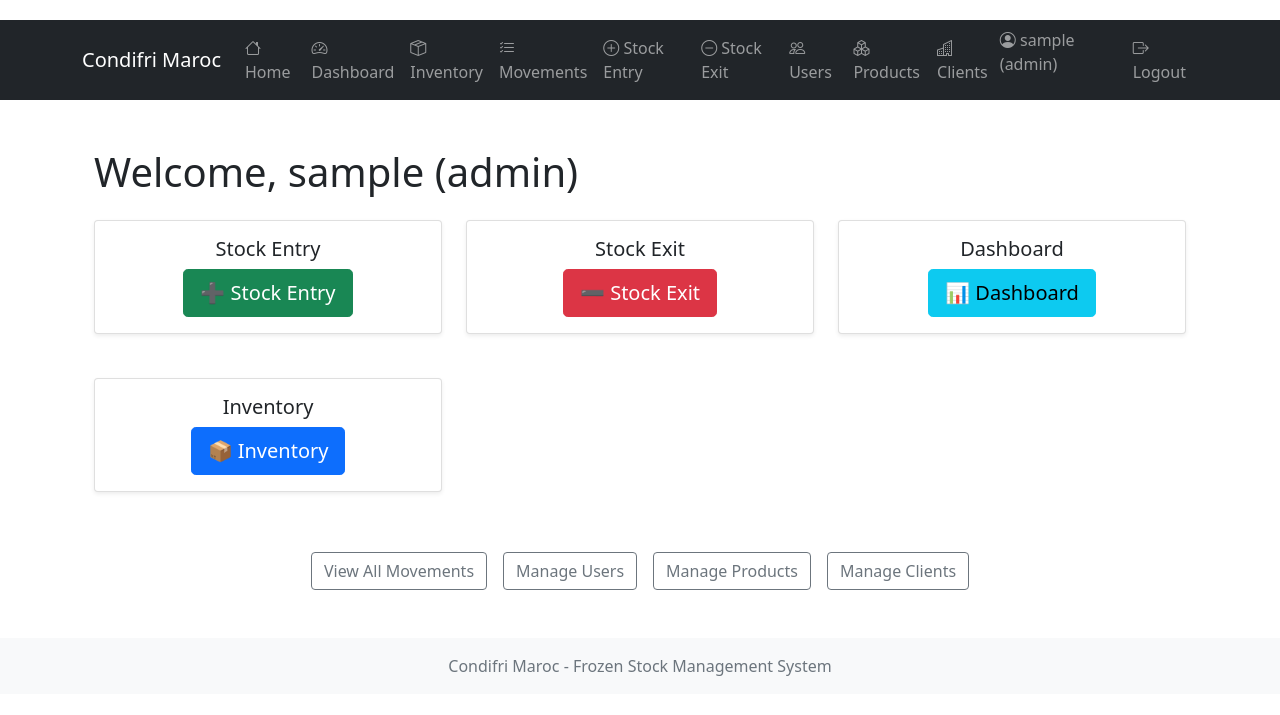
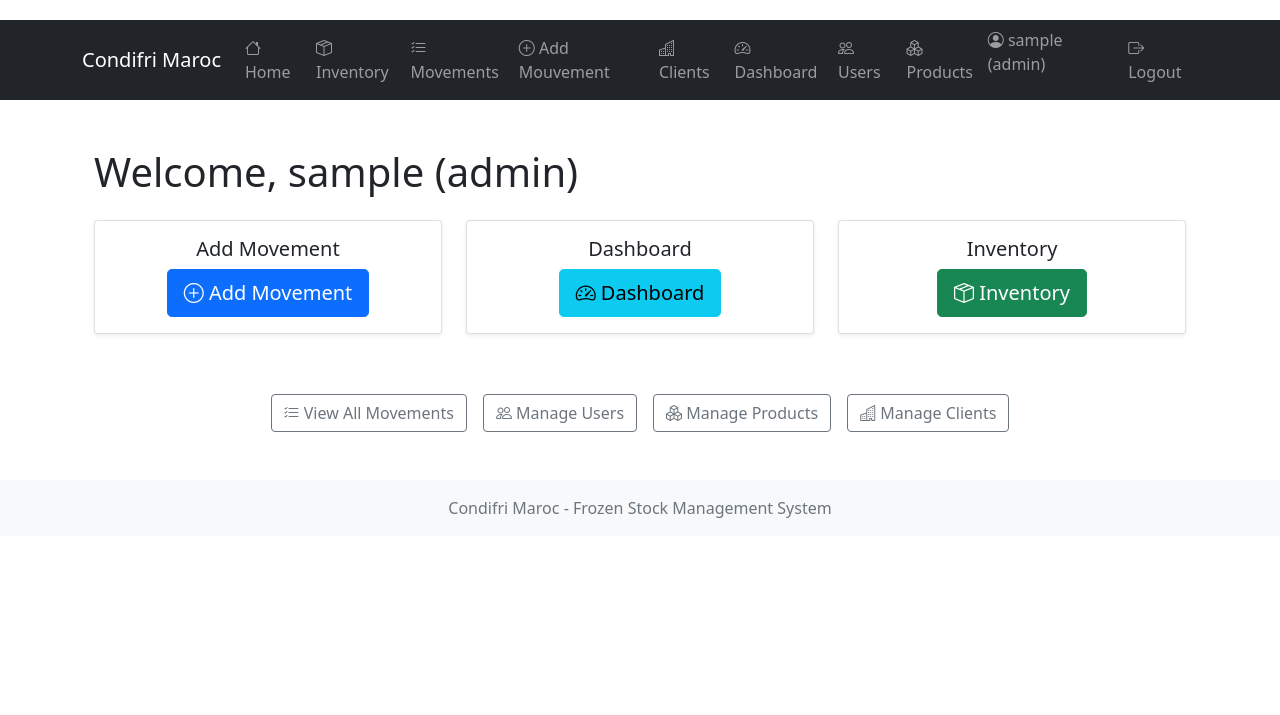
Before and after one commit to Amine-Negg/prjctmar, a Flask app: page / in a window 1280 px wide. Shown: the top 715 px of the page. Run offline with Flask 3, Linux system fonts and the light colour scheme; the visitor is signed in with stand-in values (Sample User, id 1).

Commit message:
'lastupdate'

```diff
--- a/app.py
+++ b/app.py
@@ -1,4 +1,3 @@
-from datetime import datetime
 from flask import Flask, render_template, request, redirect, url_for, session, flash, send_file
 import sqlite3
 from werkzeug.security import generate_password_hash, check_password_hash
@@ -19,6 +18,7 @@ from reportlab.lib.units import inch
 from threading import Thread
 from flask_mail import Mail, Message
 
+# Initialize Flask app
 app = Flask(__name__)
 app.secret_key = 'your_secure_secret_key_here'
 
@@ -45,6 +45,11 @@ LOGO_PATH = Path(__file__).parent / "static" / "img" / "logo.png"
 # Ensure directories exist
 DATA_DIR.mkdir(exist_ok=True)
 BACKUP_DIR.mkdir(exist_ok=True)
+
+# Context processor to make current year available in templates
+@app.context_processor
+def inject_now():
+    return {'now': datetime.now()}
 
 # Database Context Manager
 @contextmanager
@@ -198,8 +203,8 @@ def calculate_dates(category, movement_type):
         bbd = date + timedelta(days=540)  # 18 months
 
     batch = date.strftime('%y') + ('E' if movement_type == 'Entry' else 'S') + str(date.isocalendar()[1]).zfill(2)
-    sub_batch = date.strftime('%y') + str(date.timetuple().tm_yday).zfill(3) + ('E' if movement_type == 'Entry' else 'S')
-    dpj = sub_batch
+    sub_batch = ""  # Will be entered manually now
+    dpj = ""  # Will use sub_batch value
 
     return {
         'best_before': bbd.isoformat(),
@@ -306,7 +311,7 @@ def manager_required(f):
         return f(*args, **kwargs)
     return decorated_function
 
-# Initialize systems before first request
+# Initialize systems
 with app.app_context():
     init_db()
     init_excel_log()
@@ -474,6 +479,7 @@ def add_movement():
                 quantity = int(request.form['quantity'])
                 movement_type = request.form['movement_type']
                 customer_id = request.form.get('customer_id') or None
+                sub_batch = request.form['sub_batch']  # Get manually entered sub_batch
 
                 product = conn.execute('SELECT * FROM products WHERE id = ?', (product_id,)).fetchone()
                 if not product:
@@ -490,7 +496,18 @@ def add_movement():
                         flash('Insufficient stock', 'danger')
                         return redirect(url_for('add_movement'))
 
-                dates = calculate_dates(product['category'], movement_type)
+                # Generate batch information
+                date = datetime.now()
+                batch = date.strftime('%y') + ('E' if movement_type == 'Entry' else 'S') + str(date.isocalendar()[1]).zfill(2)
+                dpj = sub_batch  # Use sub_batch as DPJ
+
+                # Calculate best before date based on product category
+                if product['category'] == 'VSM':
+                    bbd = date + timedelta(days=365)  # 12 months
+                elif product['category'] == 'Abats':
+                    bbd = date + timedelta(days=270)  # 9 months
+                else:  # Whole or Cut products
+                    bbd = date + timedelta(days=540)  # 18 months
 
                 cursor = conn.execute('''
                 INSERT INTO movements (
@@ -499,10 +516,11 @@ def add_movement():
                 ) VALUES (?, ?, ?, ?, ?, ?, ?, ?, ?)
                 ''', (
                     product_id, quantity, customer_id, movement_type,
-                    datetime.now().isoformat(), dates['best_before'],
-                    dates['batch'], dates['sub_batch'], dates['dpj']
+                    date.isoformat(), bbd.isoformat(),
+                    batch, sub_batch, dpj
                 ))
 
+                # Update inventory
                 if movement_type == 'Entry':
                     conn.execute('''
                     INSERT INTO inventory (product_id, quantity)
@@ -528,7 +546,7 @@ def add_movement():
                 conn.commit()
                 update_excel_log(dict(movement))
                 check_inventory_alerts()
-                flash('Movement recorded', 'success')
+                flash('Movement recorded successfully', 'success')
                 return redirect(url_for('movements'))
 
         except Exception as e:
--- a/templates/base.html
+++ b/templates/base.html
@@ -22,10 +22,6 @@
                         <a class="nav-link" href="{{ url_for('home') }}"><i class="bi bi-house"></i> Home</a>
                     </li>
                     <li class="nav-item">
-                        <a class="nav-link" href="{{ url_for('dashboard') }}"><i class="bi bi-speedometer2"></i>
-                            Dashboard</a>
-                    </li>
-                    <li class="nav-item">
                         <a class="nav-link" href="{{ url_for('inventory_report') }}"><i class="bi bi-box-seam"></i>
                             Inventory</a>
                     </li>
@@ -36,24 +32,24 @@
                     {% if session.role in ['admin', 'manager'] %}
                     <li class="nav-item">
                         <a class="nav-link" href="{{ url_for('add_movement') }}?type=Entry"><i
-                                class="bi bi-plus-circle"></i> Stock Entry</a>
+                                class="bi bi-plus-circle"></i> Add Mouvement</a>
                     </li>
-                    <li class="nav-item">
-                        <a class="nav-link" href="{{ url_for('add_movement') }}?type=Exit"><i
-                                class="bi bi-dash-circle"></i> Stock Exit</a>
+                                        <li class="nav-item">
+                        <a class="nav-link" href="{{ url_for('manage_clients') }}"><i class="bi bi-building"></i>
+                            Clients</a>
                     </li>
                     {% endif %}
                     {% if session.role == 'admin' %}
+                                        <li class="nav-item">
+                        <a class="nav-link" href="{{ url_for('dashboard') }}"><i class="bi bi-speedometer2"></i>
+                            Dashboard</a>
+                    </li>
                     <li class="nav-item">
                         <a class="nav-link" href="{{ url_for('manage_users') }}"><i class="bi bi-people"></i> Users</a>
                     </li>
                     <li class="nav-item">
                         <a class="nav-link" href="{{ url_for('manage_products') }}"><i class="bi bi-boxes"></i>
                             Products</a>
-                    </li>
-                    <li class="nav-item">
-                        <a class="nav-link" href="{{ url_for('manage_clients') }}"><i class="bi bi-building"></i>
-                            Clients</a>
                     </li>
                     {% endif %}
                     {% endif %}
--- a/templates/home.html
+++ b/templates/home.html
@@ -9,42 +9,33 @@
         <div class="col-md-4 mb-4">
             <div class="card">
                 <div class="card-body text-center">
-                    <h5 class="card-title">Stock Entry</h5>
-                    <a href="{{ url_for('add_movement') }}?type=Entry" class="btn btn-success btn-lg">
-                        ➕ Stock Entry
+                    <h5 class="card-title">Add Movement</h5>
+                    <a href="{{ url_for('add_movement') }}" class="btn btn-primary btn-lg">
+                        <i class="bi bi-plus-circle"></i> Add Movement
                     </a>
                 </div>
             </div>
         </div>
-        <div class="col-md-4 mb-4">
+                <div class="col-md-4 mb-4">
             <div class="card">
                 <div class="card-body text-center">
-                    <h5 class="card-title">Stock Exit</h5>
-                    <a href="{{ url_for('add_movement') }}?type=Exit" class="btn btn-danger btn-lg">
-                        ➖ Stock Exit
+                    <h5 class="card-title">Dashboard</h5>
+                    <a href="{{ url_for('dashboard') }}" class="btn btn-info btn-lg">
+                        <i class="bi bi-speedometer2"></i> Dashboard
                     </a>
                 </div>
             </div>
         </div>
         {% endif %}
 
-        <!-- Add these new dashboard and inventory buttons -->
-        <div class="col-md-4 mb-4">
-            <div class="card">
-                <div class="card-body text-center">
-                    <h5 class="card-title">Dashboard</h5>
-                    <a href="{{ url_for('dashboard') }}" class="btn btn-info btn-lg">
-                        📊 Dashboard
-                    </a>
-                </div>
-            </div>
-        </div>
+
+
         <div class="col-md-4 mb-4">
             <div class="card">
                 <div class="card-body text-center">
                     <h5 class="card-title">Inventory</h5>
-                    <a href="{{ url_for('inventory_report') }}" class="btn btn-primary btn-lg">
-                        📦 Inventory
+                    <a href="{{ url_for('inventory_report') }}" class="btn btn-success btn-lg">
+                        <i class="bi bi-box-seam"></i> Inventory
                     </a>
                 </div>
             </div>
@@ -55,17 +46,18 @@
         <div class="col-12 mt-3">
             <div class="d-grid gap-2 d-md-flex justify-content-md-center">
                 <a href="{{ url_for('movements') }}" class="btn btn-outline-secondary me-md-2">
-                    View All Movements
+                    <i class="bi bi-list-check"></i> View All Movements
                 </a>
                 {% if session.role == 'admin' %}
+
                 <a href="{{ url_for('manage_users') }}" class="btn btn-outline-secondary me-md-2">
-                    Manage Users
+                    <i class="bi bi-people"></i> Manage Users
                 </a>
                 <a href="{{ url_for('manage_products') }}" class="btn btn-outline-secondary me-md-2">
-                    Manage Products
+                    <i class="bi bi-boxes"></i> Manage Products
                 </a>
                 <a href="{{ url_for('manage_clients') }}" class="btn btn-outline-secondary">
-                    Manage Clients
+                    <i class="bi bi-building"></i> Manage Clients
                 </a>
                 {% endif %}
             </div>
```
Also changed, not shown: templates/add_movement.html (+18 -8 lines).
